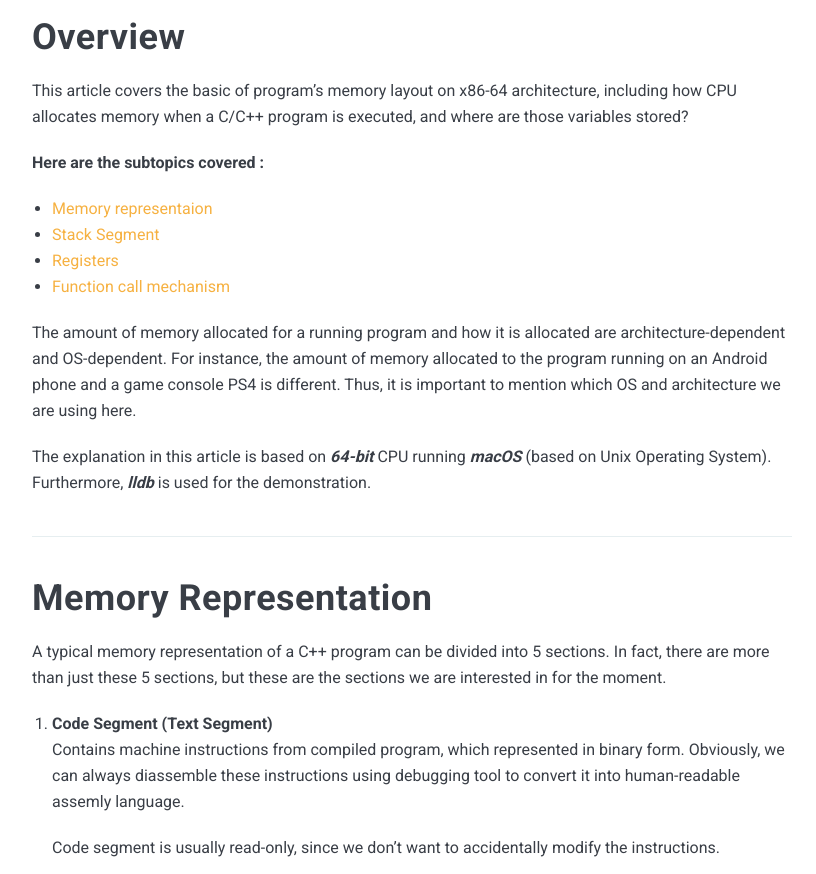
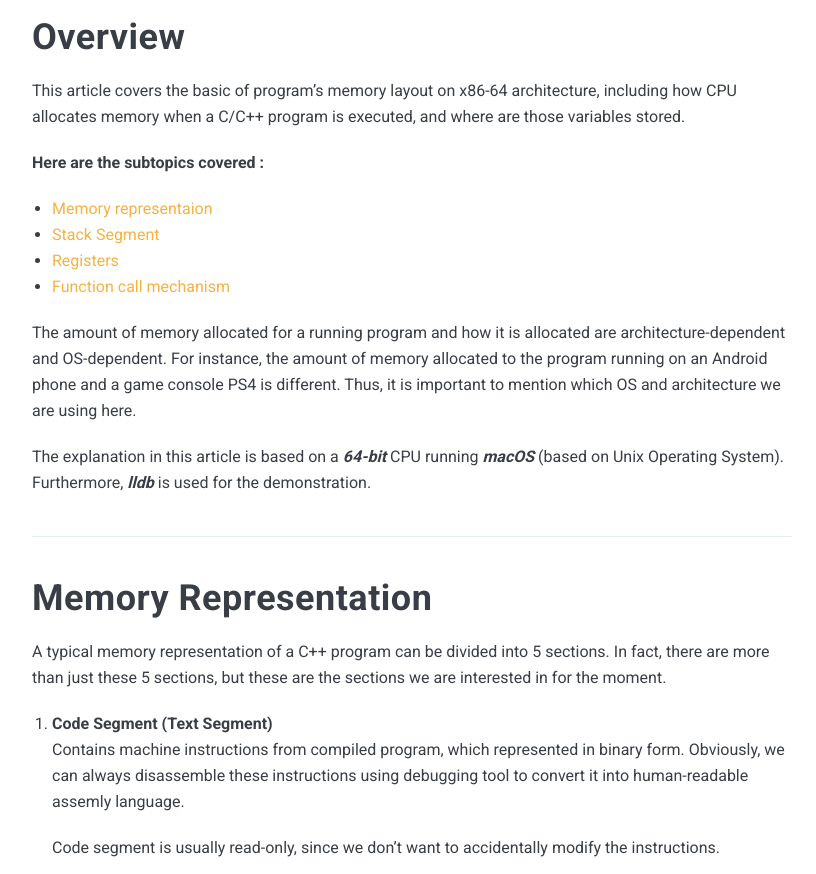
Before and after one commit to wendiiwong/portfolio, a Jekyll site: the page built from _posts/2020-04-16-Memory-layout-on-x86-64.md, in a window 1280 px wide and 1400 px high, scrolled down 590 px. Shown: the part 179-1053 px from the top of the window, without its empty margins (228-1044 px from the left). Built offline with Jekyll 4.4.1, drawn with Linux system fonts in a browser that asks for light colours; nearby versions of some CDN libraries; comment, search, counter and statistics services are not loaded; some of the changed text lies outside the part shown.

Commit message:
Update post : Fix grammar mistake.

```diff
--- a/_posts/2020-04-16-Memory-layout-on-x86-64.md
+++ b/_posts/2020-04-16-Memory-layout-on-x86-64.md
@@ -11,7 +11,7 @@ A good understanding on memory layout is essential for every programmer, especia
 
 ---
 # Overview
-This article covers the basic of program's memory layout on x86-64 architecture, including how CPU allocates memory when a C/C++ program is executed, and where are those variables stored?
+This article covers the basic of program's memory layout on x86-64 architecture, including how CPU allocates memory when a C/C++ program is executed, and where are those variables stored.
 
 **Here are the subtopics covered :**
 * [Memory representaion](#memory-representation)
@@ -21,14 +21,14 @@ This article covers the basic of program's memory layout on x86-64 architecture,
 
 The amount of memory allocated for a running program and how it is allocated are architecture-dependent and OS-dependent. For instance, the amount of memory allocated to the program running on an Android phone and a game console PS4 is different. Thus, it is important to mention which OS and architecture we are using here.
 
-The explanation in this article is based on _**64-bit**_ CPU running _**macOS**_ (based on Unix Operating System). Furthermore, _**lldb**_ is used for the demonstration.
+The explanation in this article is based on a _**64-bit**_ CPU running _**macOS**_ (based on Unix Operating System). Furthermore, _**lldb**_ is used for the demonstration.
 
 ---
 # Memory Representation
 A typical memory representation of a C++ program can be divided into 5 sections. In fact, there are more than just these 5 sections, but these are the sections we are interested in for the moment.
 
 1. **Code Segment (Text Segment)**
-    Contains machine instructions from compiled program, which represented in binary form. Obviously, we can always diassemble these instructions using debugging tool to convert it into human-readable assemly language.
+    Contains machine instructions from compiled program, which represented in binary form. Obviously, we can always disassemble these instructions using debugging tool to convert it into human-readable assemly language.
 
     Code segment is usually read-only, since we don't want to accidentally modify the instructions.
 
```
Also changed, not shown: other parts of _posts/2020-04-16-Memory-layout-on-x86-64.md (+2 -2 lines).
